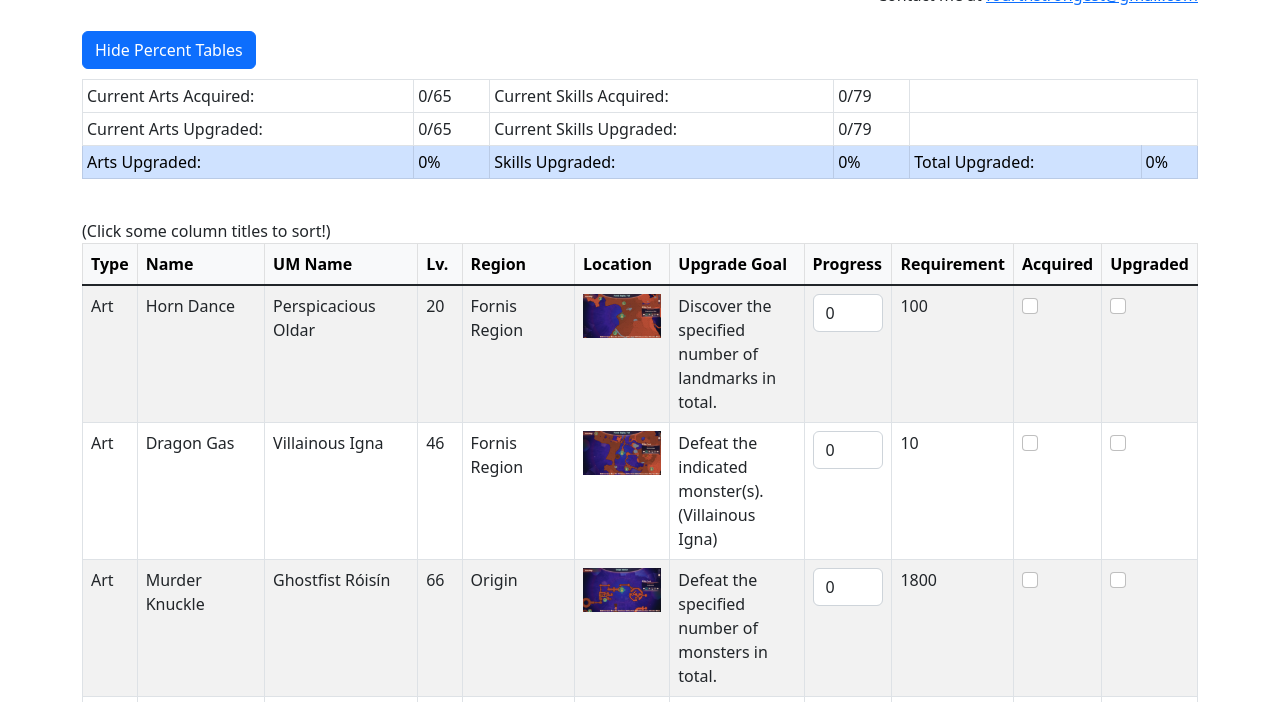
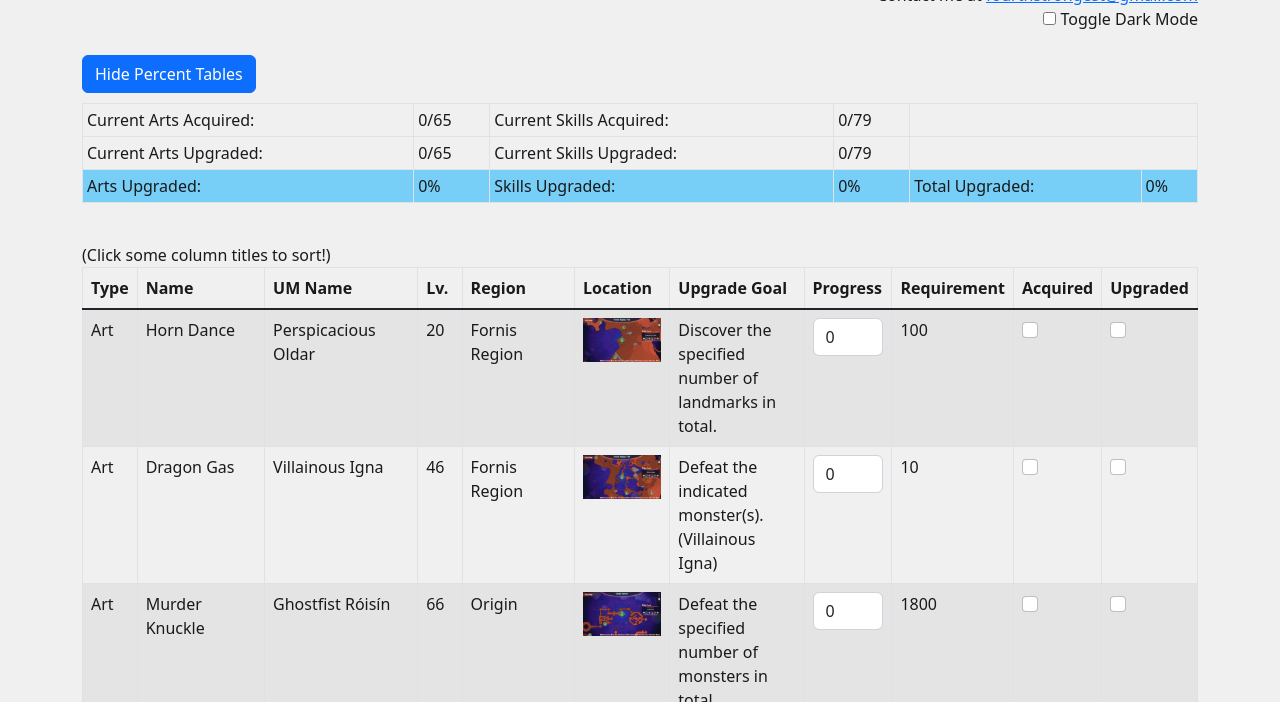
Before and after one commit to FourthStrongest/Soulhacker, a plain HTML site: page index.html in a window 1280 px wide. Shown: the part 125-827 px from the top of the page. Drawn offline with nearby package versions, Linux system fonts and the light colour scheme.

Commit message:
Added dark mode

```diff
--- a/index.html
+++ b/index.html
@@ -20,7 +20,6 @@
 
       <div class="row">
         <div class="col">
-          <!-- <label for="c1"> <input type="checkbox" name="darkMode" value="red" id="c1">Red</label> -->
           <label title="For the different patches of the game (preloads latest version)" for="patches">Patch:</label>
           <select name="patches" id="patches" onchange="loadPage()">
             <option value="1_0_0">1.0.0</option>
@@ -34,7 +33,7 @@
             </label>
           </div>
           <div class="form-check">
-            <input class="form-check-input" type="checkbox" value="" id="show-upgraded" onchange="changeFilter(this, {upgraded: true})">
+            <input class="form-check-input" type="checkbox" value="" id="show-upgraded" onclick="changeFilter(this, {upgraded: true})">
             <label class="form-check-label" for="show-upgraded">
               Show upgraded
             </label>
@@ -46,6 +45,8 @@
           Website by FourthStrongest, UI by <a href="https://rocco.dev">RoccoDev</a>, Images by <a href="https://twitter.com/Pyroburn235/">@pyroburn235</a>
           <br />
           Contact me at <a href="mailto:fourthstrongest@gmail.com">fourthstrongest@gmail.com</a>
+          <br />
+          <label for="darkMode"><input type="checkbox" id="darkMode" onclick="toggleDarkMode(this)"> Toggle Dark Mode</label>
         </div>
       </div>
 
@@ -69,7 +70,7 @@
               <td id="currSkillUpg">0/0</td>
               <td colspan="2"></td>
             </tr>
-            <tr id="totals" class="table-primary">
+            <tr id="totals" style="background: rgba(0, 176, 255, 0.5)">
               <td>Arts Upgraded: </td>
               <td id="artPercent">0%</td>
               <td>Skills Upgraded: </td>
@@ -85,7 +86,7 @@
       (Click some column titles to sort!)
 
       <table class="table table-striped table-bordered">
-        <thead class="table-light">
+        <thead>
           <tr>
             <th scope="col" onclick="sortColumn('type')" title="Click to sort">Type</th>
             <th scope="col" onclick="sortColumn('name')" title="Click to sort">Name</th>
--- a/js.js
+++ b/js.js
@@ -24,6 +24,7 @@ let maxSkill = 0
 
 let showUpgraded = (localStorage.getItem("show-upgraded") || "true") === "true";
 let showAcquired = (localStorage.getItem("show-acquired") || "true") === "true";
+let darkModeToggle = (localStorage.getItem("darkMode") || "false") === "true";
 
 window.addEventListener('DOMContentLoaded', () => {
   loadPage()
@@ -36,6 +37,7 @@ function loadPage() {
   // Sync checkbox status
   document.getElementById("show-acquired").checked = showAcquired;
   document.getElementById("show-upgraded").checked = showUpgraded;
+  document.getElementById("darkMode").checked = darkModeToggle;
 }
 
 function loadPatchData() {
@@ -89,10 +91,6 @@ function loadTableData(data) {
     const isAcquired = localStorage.getItem(`${e.name}Acq`) === 'true';
     const isUpgraded = localStorage.getItem(`${e.name}Upg`) === 'true';
 
-    if ((!showAcquired && isAcquired) || (!showUpgraded && isUpgraded)) {
-      return "";
-    }
-
     const acquiredHtml = `<input type='checkbox' class='form-check-input' id='acquired' onclick='onClickAcqCheckbox(this.parentNode.parentNode)' ${isAcquired ? 'checked' : ''}>`
     const upgradedHtml = `<input type='checkbox' class='form-check-input' id='upgraded' onclick='onClickUpgCheckbox(this.parentNode.parentNode)' ${isUpgraded ? 'checked' : ''}>`
     acquiredElement.innerHTML = acquiredHtml
@@ -101,7 +99,7 @@ function loadTableData(data) {
     const bgColor = setBackgroundColors(acquiredElement.firstChild, upgradedElement.firstChild);
 
     let trHtml = `
-    <tr id=${e.name} ${bgColor ? "style='background-color: " + bgColor + "'" : ""}>
+    <tr id=${e.name} ${bgColor ? "style='background-color: " + bgColor + "'" : ""} ${(!showAcquired && isAcquired) || (!showUpgraded && isUpgraded) ? "hidden" : ""}>
       <td id="type">${e.type}</td>
       <td>${getPatchedName(e.name)}</td>
       <td>${e.umName.replaceAll('_', ' ')}</td>
@@ -120,6 +118,7 @@ function loadTableData(data) {
   })
 
   tableBody.innerHTML = dataHtml
+  setDarkMode()
 }
 
 function getPatchedName(name) {
@@ -313,3 +312,23 @@ function togglePercentTable() {
   percentButton.innerText = `${percentTableToggle ? "Show" : "Hide"} Percent Tables`
   percentTableToggle = !percentTableToggle
 }
+
+function toggleDarkMode(checkbox) {
+  darkModeToggle = checkbox.checked
+  setDarkMode()
+  localStorage.setItem("darkMode", darkModeToggle);
+}
+
+function setDarkMode() {
+  const textColor = darkModeToggle ? 'rgb(230, 230, 230)' : 'rgb(24,26,27)'
+  const trs = document.querySelectorAll('td')
+  trs.forEach(tr => { tr.style.color = textColor })
+  const ths = document.querySelectorAll('th')
+  ths.forEach(th => { th.style.color = textColor })
+  document.body.style.color = textColor
+
+  document.body.style.background = darkModeToggle ? 'rgb(24,26,27)' : `rgb(240, 240, 240)`
+
+  const thead = document.querySelector('thead')
+  thead.class = `table-${darkModeToggle ? 'dark' : 'light'}`
+}
```
